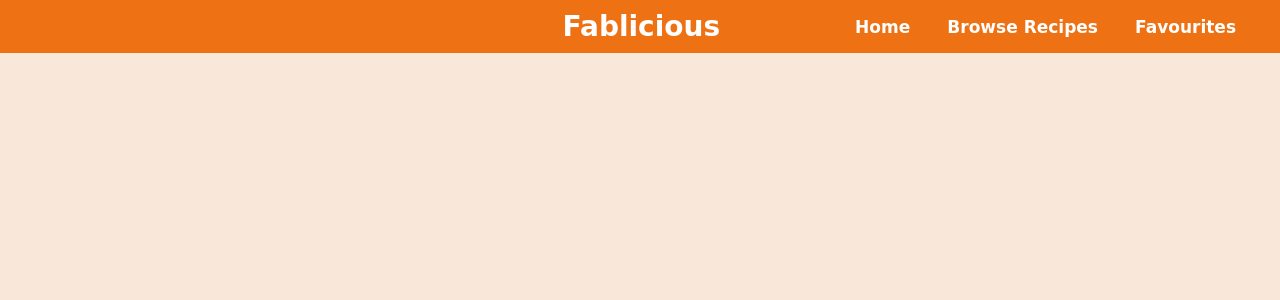
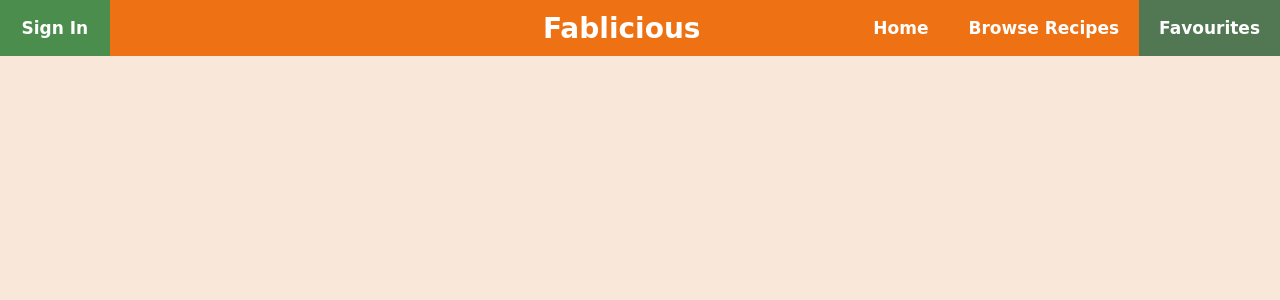
Before and after one commit to MohamedAdelMohamedMetwaley/cooking-website, a Node server app: page /favourites in a window 1280 px wide. Shown: the top 300 px of the page. Run offline with Node 20, Linux system fonts and the light colour scheme; some web fonts are replaced.

Commit message:
Edit navbar styling and add 'sign in'

```diff
--- a/index.js
+++ b/index.js
@@ -32,6 +32,10 @@ app.get("/favourites", (req, res) => {
   })
 })
 
+app.get("/signin", (req, res) => {
+  res.render("signin.ejs")
+})
+
 app.post("/addFav", (req, res) => {
   if(req.body.newFavClass === "browseImg"){
     var newFavourite = browseImgs[req.body.newFavID];
--- a/public/styles/style.css
+++ b/public/styles/style.css
@@ -12,8 +12,8 @@ body{
     justify-content: center;
 }
 
-/* Browse page */
-.browse{
+/* Browse & Favourites styling */
+.browse, .favourites{
     width: 100%;
     display: flex;
     flex-direction: row;
@@ -28,14 +28,13 @@ body{
 }
 
 /* Navigation bar */
-
 nav{
     font-family: cursive, 'Gill Sans', 'Gill Sans MT', Calibri, 'Trebuchet MS', sans-serif;
+    display: grid;
     width: 100%;
-    display: flex;
+    grid-template: 1fr / 0.75fr 1fr 1fr 3fr 3fr;
     align-items: center;
     background-color: #EE7214;
-    padding-right: 30px;
     color: white;
     box-sizing: border-box;
     font-weight: bold;
@@ -45,22 +44,29 @@ nav{
 }
 nav > h2{
     font-size: 28px;
-    float: left;
-    margin: 10px auto 10px 45%;
+    grid-column-start: 4;
+    margin: 0;
 }
 nav > div{
-    float: right;
+    display: flex;
+    justify-content: end;
+    grid-column-start: 5;
 }
 nav a{
     color: white ;
     font-size: 17px;
     padding: 18px 20px;
-    margin: 0 -2.5px;
-    margin-right: -6px;
-    transition: 0.4s;
 }
+/* Highlight the current page in the navbar */
+.browse .nav-browse, .home .nav-home, .favourites .nav-fav{
+    background-color: #527853;
+}
+
+.signin{grid-column-start: 1;}
+
 nav a:hover{
-    background-color: #527853;
+    transition: 0.3s;
+    background-color: #4a8d4c;
 }
 
 /* Main body */
--- a/views/favourites.ejs
+++ b/views/favourites.ejs
@@ -1,4 +1,4 @@
-<%- include("./partials/header.ejs", {pageClass: "browse"}) %>
+<%- include("./partials/header.ejs", {pageClass: "favourites"}) %>
 <%- include("./partials/renderImages.ejs", {images: favourites, imgClass: "favouritesImg"}) %>
 </body>
 </html>
--- a/views/partials/header.ejs
+++ b/views/partials/header.ejs
@@ -10,11 +10,12 @@
     <title>Fablicious</title>
 </head>
 <body class="<%- locals.pageClass %>">
-    <nav class="">
+    <nav>
+        <a class="signin" href="/signin">Sign In</a>
         <h2>Fablicious</h2>
         <div>
-            <a class="" href="/">Home</a>
-            <a class="" href="/browse">Browse Recipes</a>
-            <a class="" href="/favourites">Favourites</a>
+            <a class="nav-home" href="/">Home</a>
+            <a class="nav-browse" href="/browse">Browse Recipes</a>
+            <a class="nav-fav" href="/favourites">Favourites</a>
         </div>
     </nav>
```
Also changed, not shown: views/signin.ejs (added, +11 -0 lines).
